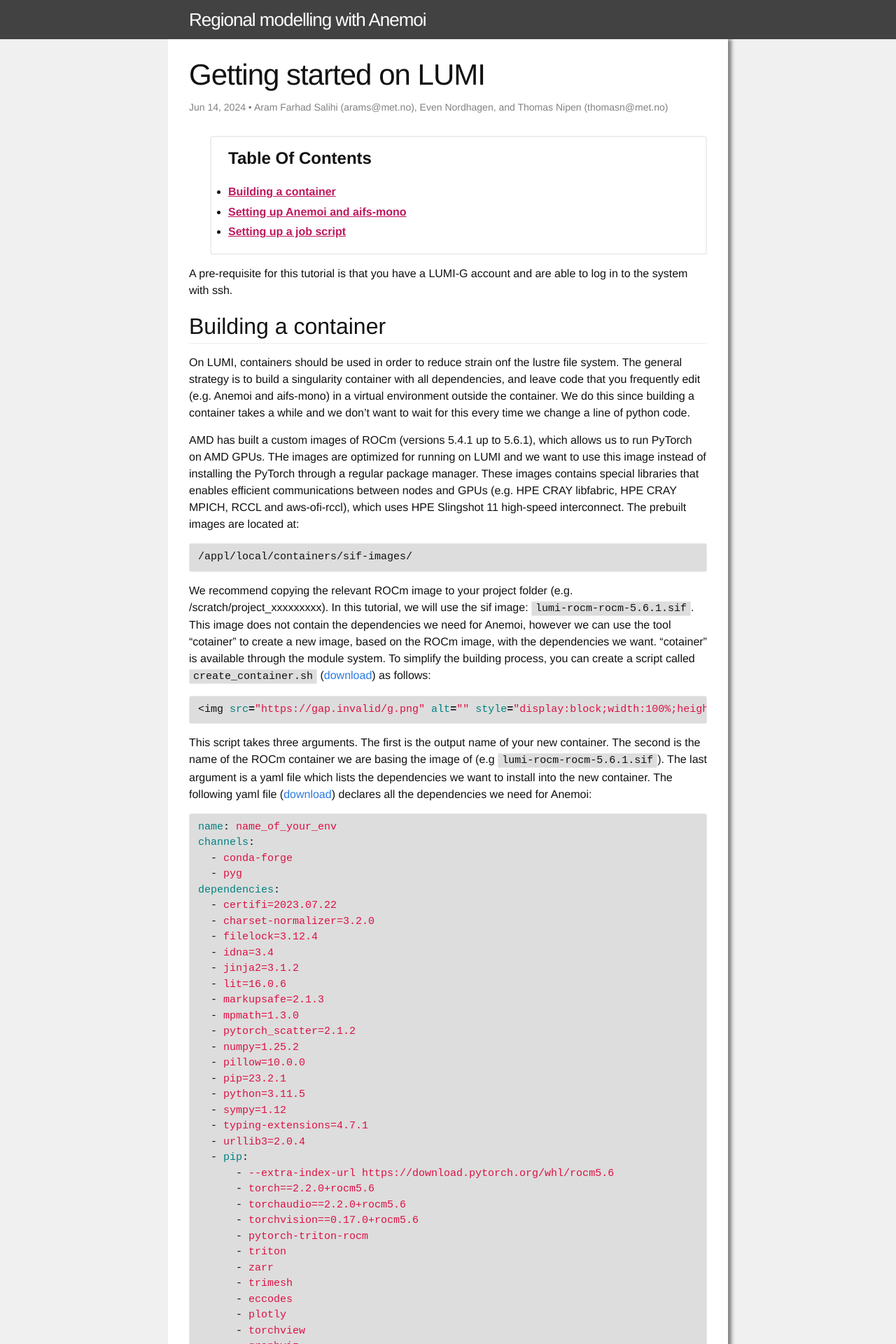
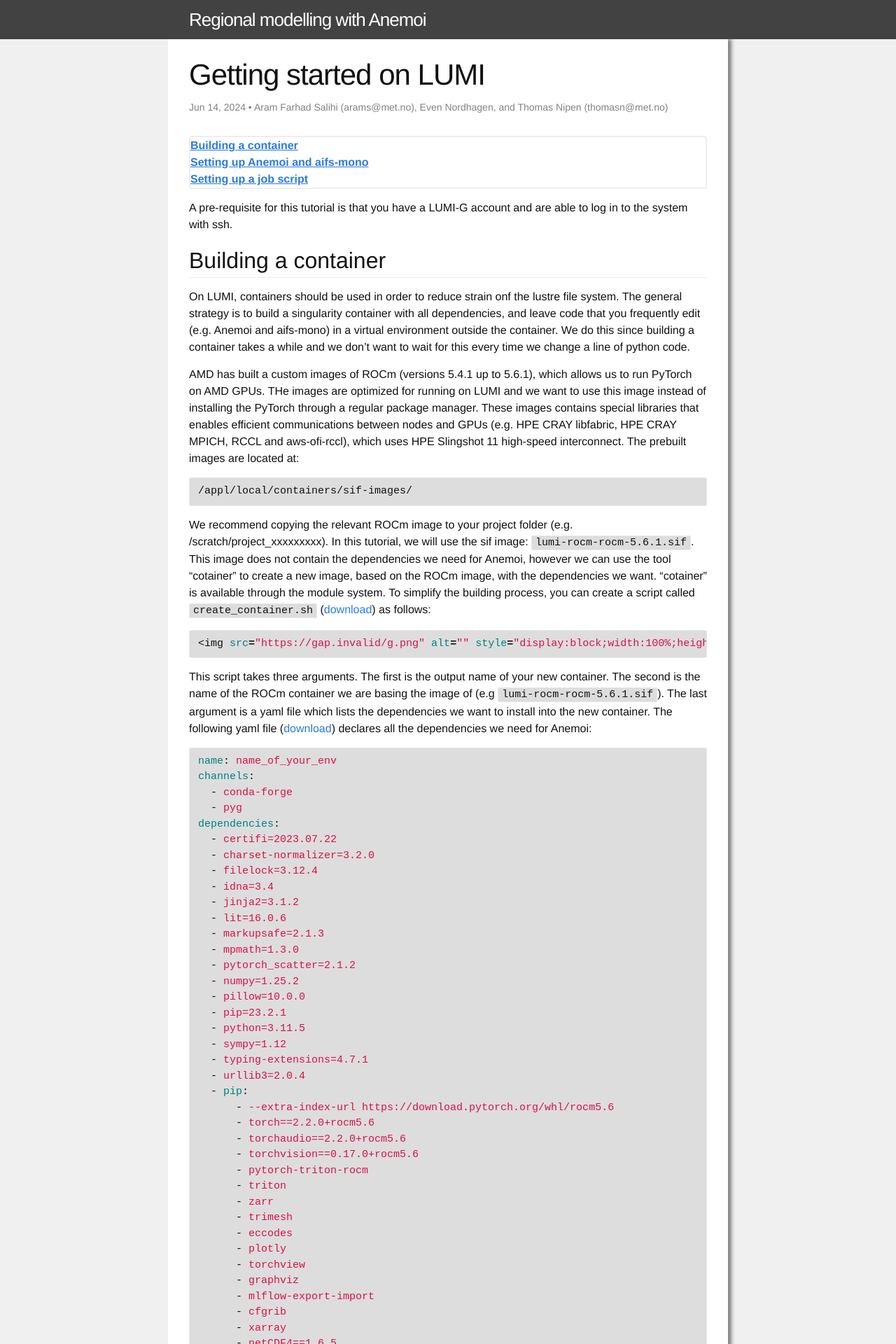
Before and after one commit to metno/anemoi-regional-tutorial, a Jekyll site: the page built from tutorial/getting-started-on-lumi.markdown, in a window 1280 px wide. Shown: the top 1920 px of the page at 70% size. Built offline with Jekyll 4.4.1, drawn with Linux system fonts in a browser that asks for light colours; the table of contents is made by our own code.

Commit message:
Fixed table of contents

```diff
--- a/_layouts/post.html
+++ b/_layouts/post.html
@@ -8,9 +8,8 @@ layout: default
     <p class="post-meta"><time datetime="{{ page.date | date_to_xmlschema }}" itemprop="datePublished">{{ page.date | date: "%b %-d, %Y" }}</time>{% if page.author %} • <span itemprop="author" itemscope itemtype="http://schema.org/Person"><span itemprop="name">{{ page.author }}</span></span>{% endif %}</p>
   </header>
 
-  {% toc %}
   <div class="post-content" itemprop="articleBody">
-    {{ content }}
+    {{ content | toc }}
   </div>
 
 </article>
--- a/css/main.scss
+++ b/css/main.scss
@@ -59,7 +59,6 @@ code {
 }
 
 .toc__list:before {
-    content: "Table Of Contents";
     font-weight: bold;
     font-size: 1.5rem;
 }
@@ -67,21 +66,25 @@ code {
 .toc__list {
     border: 2px solid #eee;
     border-radius: 4px;
-    line-height: 1.8rem;
-    padding: 1rem 1.5rem;
+    line-height: 1.5rem;
+    padding: 0rem 0rem;
     font-weight: 600;
+    margin-left: 0rem;
+
+    list-style-type: none;
+
 }
 
 .toc__sublist li {
-    padding-left: 1.25rem;
+    padding-left: 0.25rem;
+
 }
 
 .toc-h2:first-child {
-    margin-top: 1rem;
+    margin-top: 0rem;
 }
 
 #toc a {
-    color: #BE185D;
     text-decoration: underline;
 }
 
```
